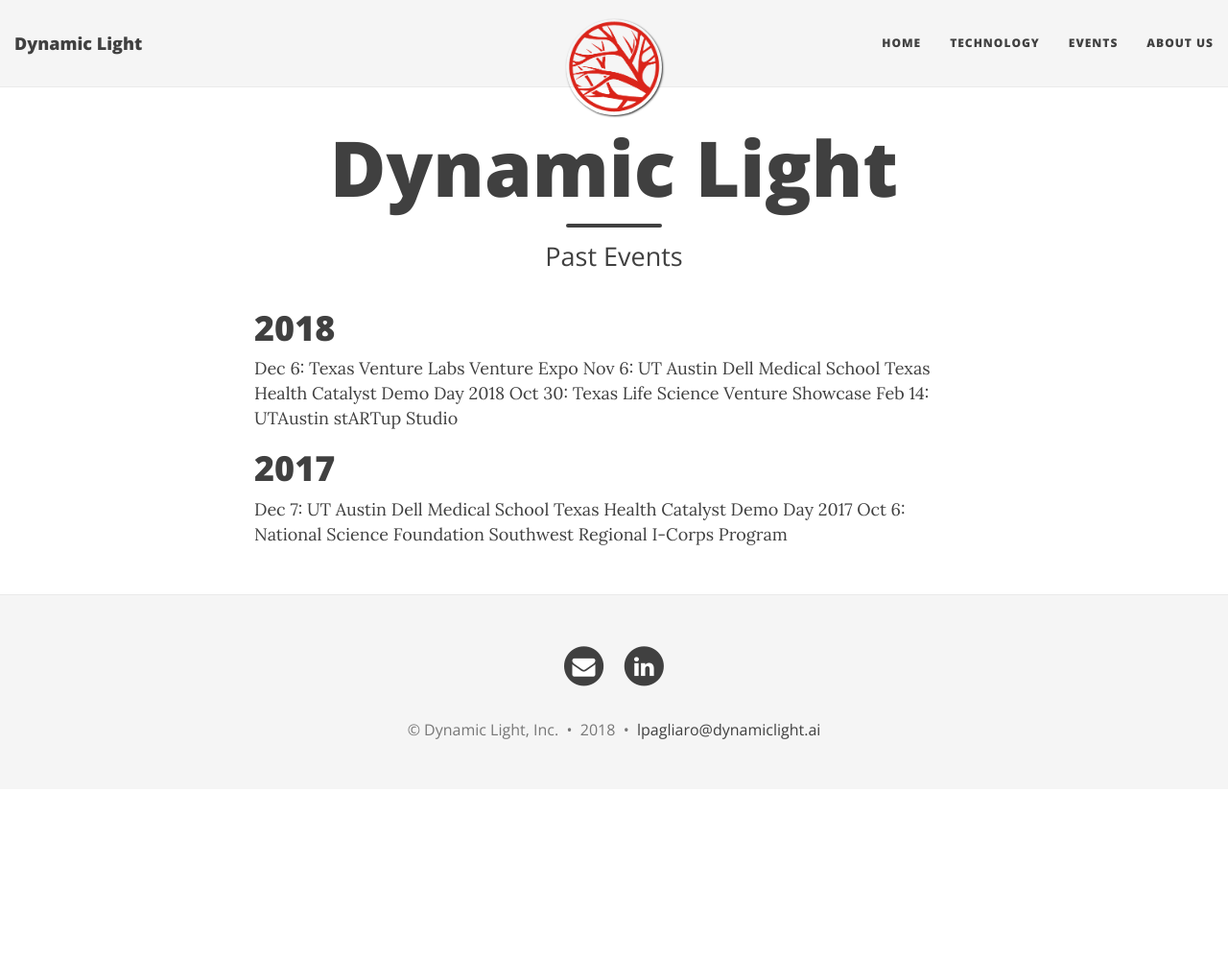
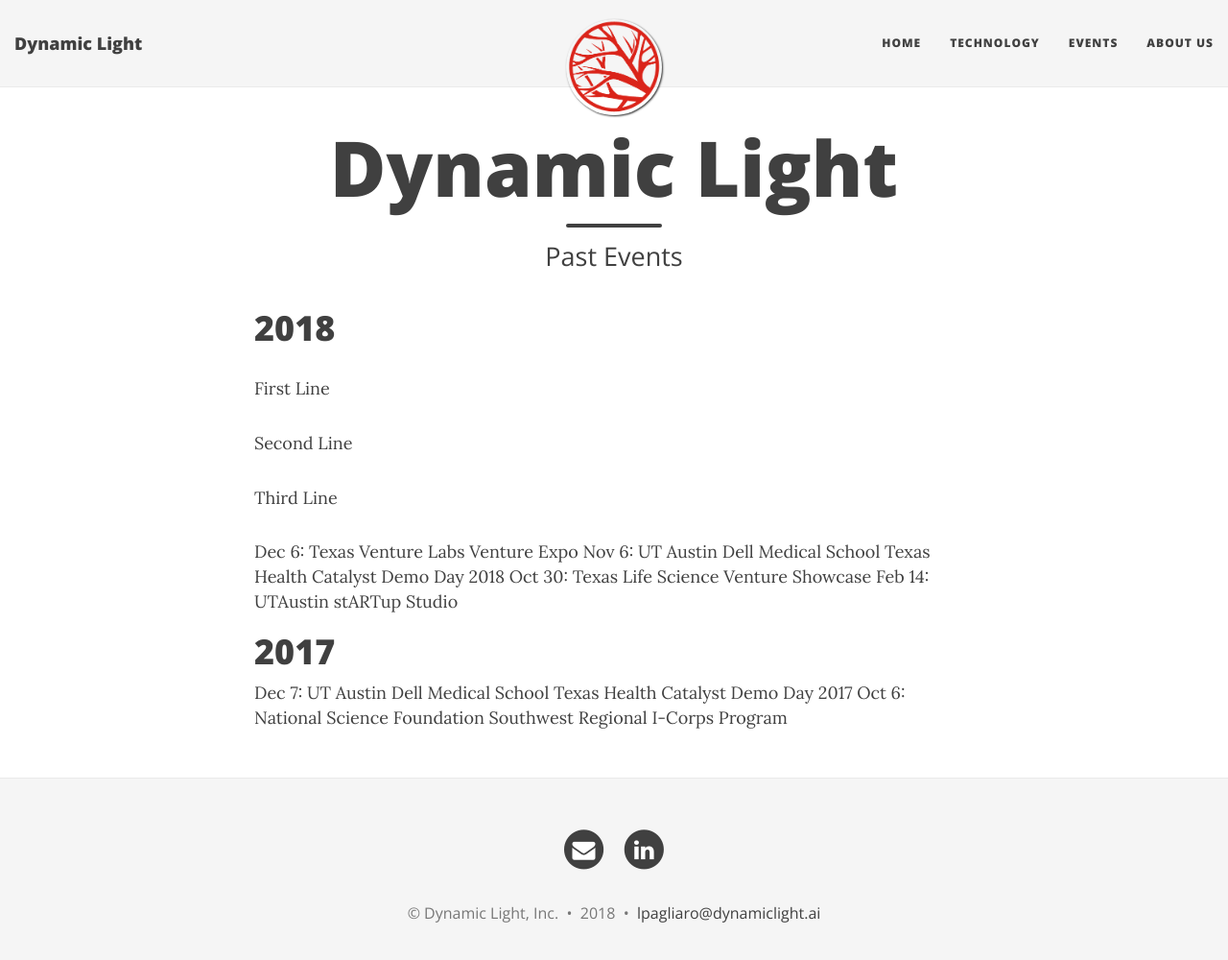
Before and after one commit to Dynamic-Light/millerd8.github.io, a Jekyll site: the page built from events.md, in a window 1280 px wide and 1013 px high. Shown: the top 1000 px of the window at 96% size. Built offline with Jekyll 4.4.1, drawn with Linux system fonts in a browser that asks for light colours; nearby versions of some CDN libraries.

Commit message:
Update events.md

```diff
--- a/events.md
+++ b/events.md
@@ -6,6 +6,16 @@
 <div>
 
 <h1> 2018 </h1>
+
+<md-list-item class="md-3-line">
+  <div class="md-list-item-text" layout="column">
+    <p>First Line</p>
+    <p>Second Line</p>
+    <p>Third Line</p>
+  </div>
+</md-list-item>
+
+
 Dec 6: Texas Venture Labs Venture Expo
 
 Nov 6: UT Austin Dell Medical School Texas Health Catalyst Demo Day 2018
```
